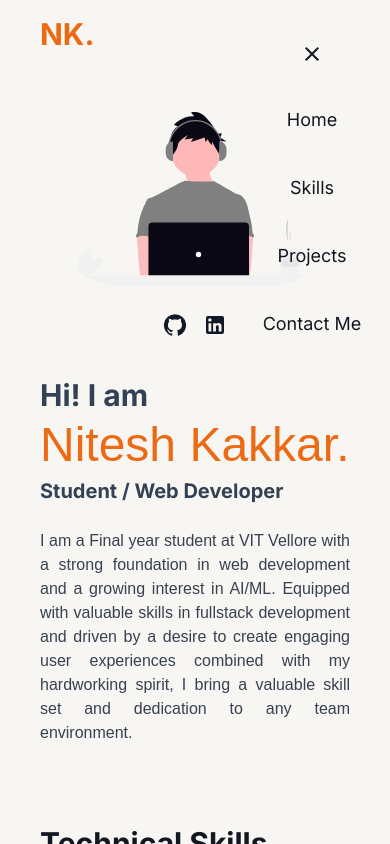
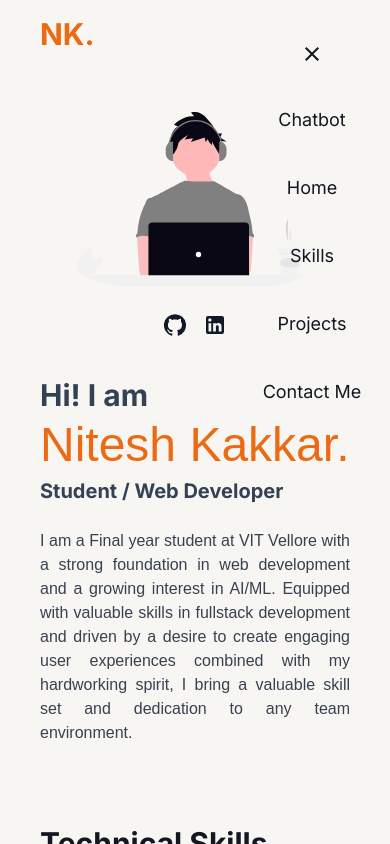
Before and after one commit to Nitesh-04/portfolio-website, a Next.js app: page / in a window 390 px wide. Both pictures are taken after a click on the button 338 px from the left and 34 px from the top of the page. Shown: the top 844 px of the page. Built offline with nearby package versions, Linux system fonts and the light colour scheme; a web font is replaced by a local one.

Commit message:
fix: add chatbot ui in phone

```diff
--- a/app/_components/Header.tsx
+++ b/app/_components/Header.tsx
@@ -68,6 +68,12 @@ export default function Header() {
               <Close className="self-end" />
             </button>
             <a
+              onClick={() => setShowChatModal(true)}
+              className="transition-all duration-500 text-lg"
+            >
+              Chatbot
+            </a>
+            <a
               href="#home"
               onClick={() => setShowMenu(false)}
               className="transition-all duration-500 text-lg"
```
